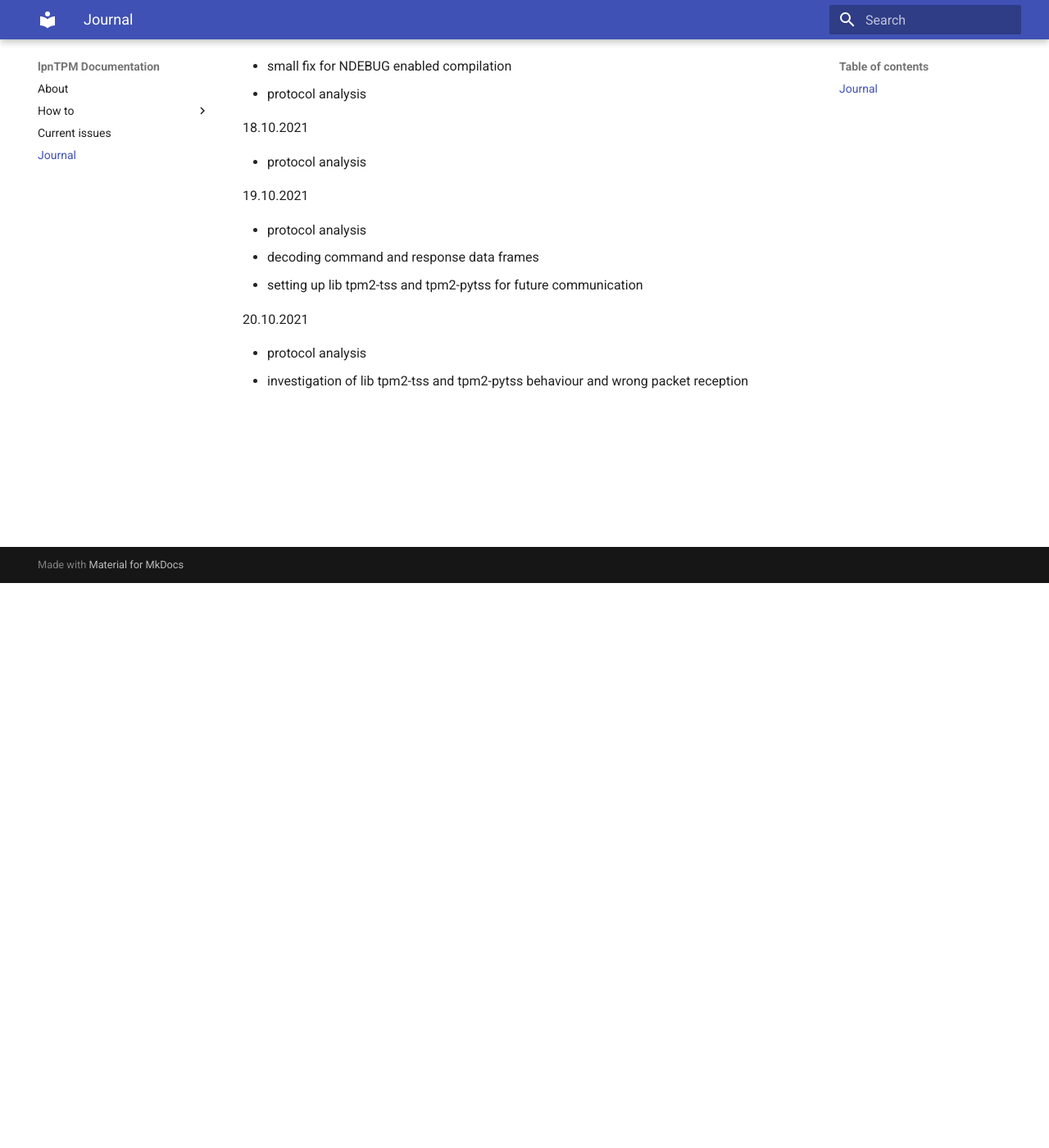
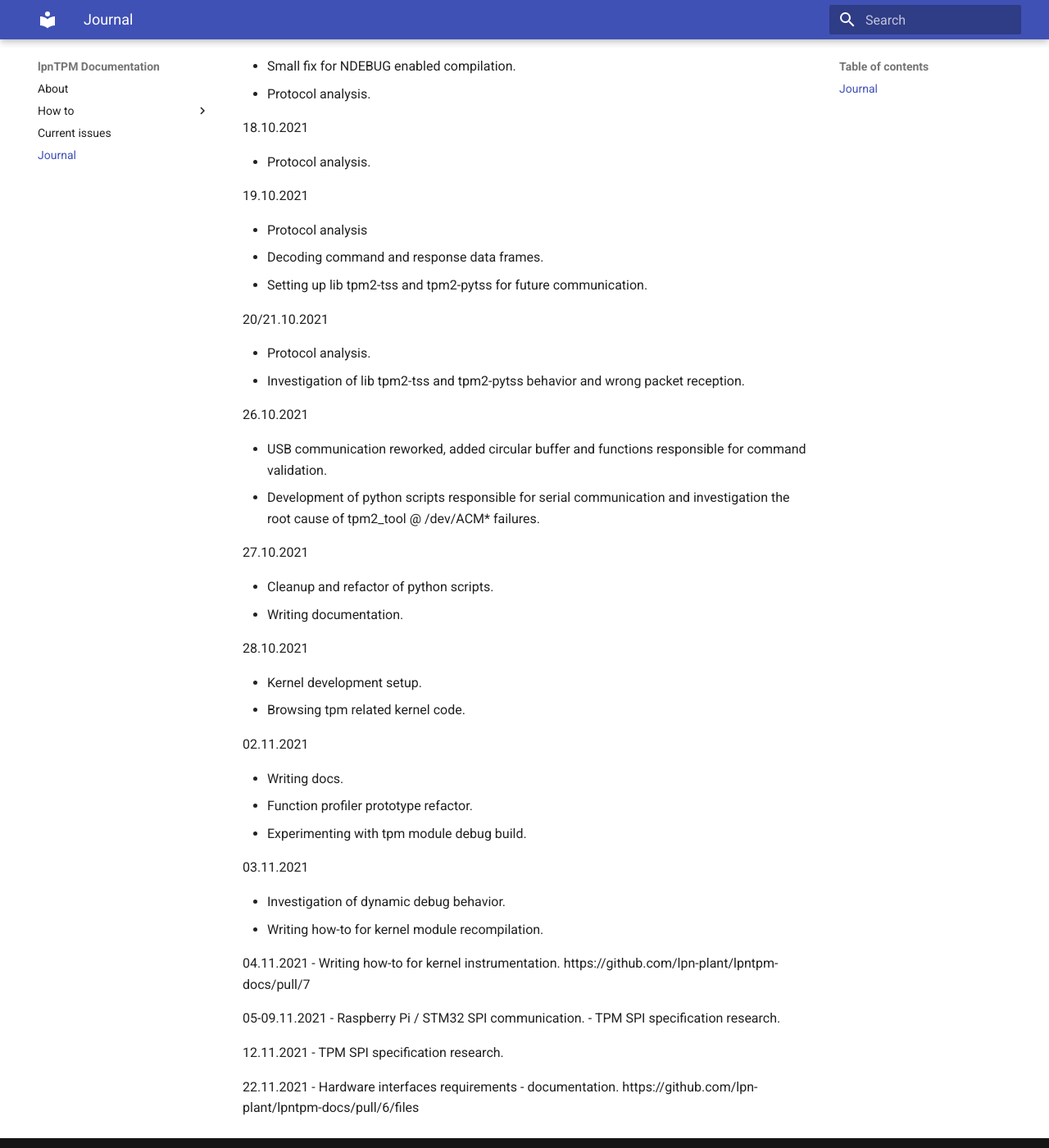
Before and after one commit to lpn-plant/lpntpm-docs, an MkDocs documentation site: the page built from docs/journal.md, in a window 1280 px wide and 1400 px high, scrolled down 689 px. Shown: the whole window at 82% size. Built offline with MkDocs 1.6.1 and Material for MkDocs 9.7.7, drawn with Linux system fonts in a browser that asks for light colours; some of the changed text lies outside the part shown.

Commit message:
docs/journal.md updated

```diff
--- a/docs/journal.md
+++ b/docs/journal.md
@@ -15,29 +15,72 @@
 
 14.10.2021
 
-- building and running VCOM project `Samples/Nucleo-TPM/VCOM`
+- Building and running VCOM project `Samples/Nucleo-TPM/VCOM`
 (Visual Studio 2017).
-- first successful communication with TPM core
-- investigation the root cause of response check failing
+- First successful communication with TPM core.
+- Investigation the root cause of response check failing.
 [link](https://github.com/lpn-plant/ms-tpm-20-ref/blob/master/Samples/Nucleo-TPM/VCOM/VCOM-TPM/VCOM-TPM.cpp#L198)
 
 15.10.2021
 
-- small fix for NDEBUG enabled compilation
-- protocol analysis
+- Small fix for NDEBUG enabled compilation.
+- Protocol analysis.
 
 18.10.2021
 
-- protocol analysis
+- Protocol analysis.
 
 19.10.2021
 
-- protocol analysis
-- decoding command and response data frames
-- setting up lib tpm2-tss and tpm2-pytss for future communication
+- Protocol analysis
+- Decoding command and response data frames.
+- Setting up lib tpm2-tss and tpm2-pytss for future communication.
 
-20.10.2021
+20/21.10.2021
 
-- protocol analysis
-- investigation of lib tpm2-tss and tpm2-pytss behaviour and wrong packet
-reception
+- Protocol analysis.
+- Investigation of lib tpm2-tss and tpm2-pytss behavior and wrong packet
+reception.
+
+26.10.2021
+
+- USB communication reworked, added circular buffer and functions responsible
+for command validation.
+- Development of python scripts responsible for serial communication and
+investigation the root cause of tpm2_tool @ /dev/ACM* failures.
+
+27.10.2021
+
+- Cleanup and refactor of python scripts.
+- Writing documentation.
+
+28.10.2021
+
+- Kernel development setup.
+- Browsing tpm related kernel code.
+
+02.11.2021
+
+- Writing docs.
+- Function profiler prototype refactor.
+- Experimenting with tpm module debug build.
+
+03.11.2021
+
+- Investigation of dynamic debug behavior.
+- Writing how-to for kernel module recompilation.
+
+04.11.2021
+- Writing how-to for kernel instrumentation.
+  https://github.com/lpn-plant/lpntpm-docs/pull/7
+
+05-09.11.2021
+- Raspberry Pi / STM32 SPI communication.
+- TPM SPI specification research.
+
+12.11.2021
+- TPM SPI specification research.
+
+22.11.2021
+- Hardware interfaces requirements - documentation.
+  https://github.com/lpn-plant/lpntpm-docs/pull/6/files
```
